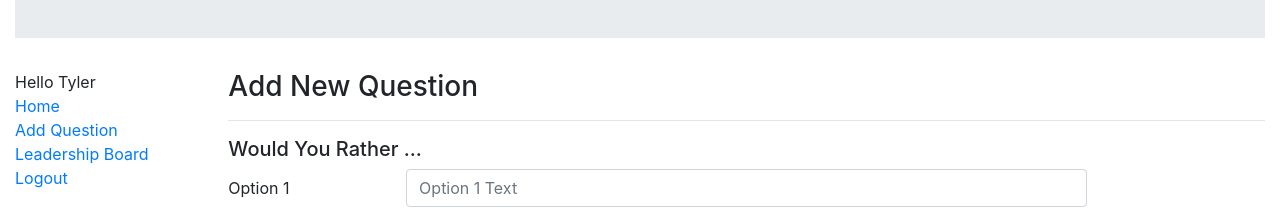
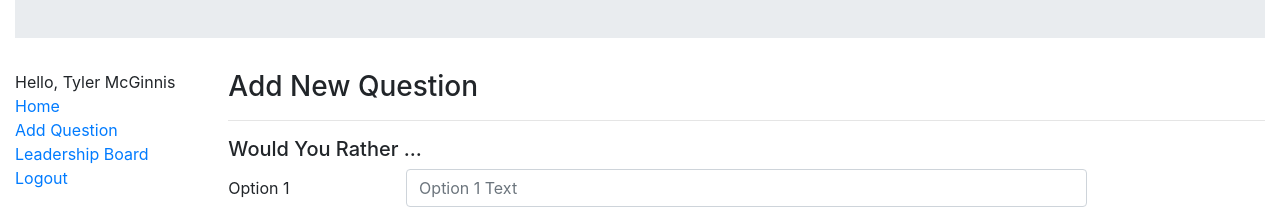
Before and after one commit to jessica-hsu/React-Nanodegree, a React (Create React App) app in the folder would-you-rather/: page /add in a window 1280 px wide. Shown: the part 186-407 px from the top of the page. Built offline with nearby package versions, Linux system fonts and the light colour scheme.

Commit message:
add full name to navbar

```diff
--- a/would-you-rather/src/components/NavBar.js
+++ b/would-you-rather/src/components/NavBar.js
@@ -5,19 +5,34 @@ import { Link, withRouter } from 'react-router-dom'
 
 class NavBar extends Component {
   render() {
-
-    const {question} = this.props;
-
+    const {displayName, authedUser} = this.props;
     return (
         <Nav defaultActiveKey="/home" className="flex-column">
-            <Nav>Hello Tyler</Nav>
+            <Nav>Hello, {displayName}</Nav>
             <Link to="/home"><Nav>Home</Nav></Link>
             <Link to="/add"><Nav>Add Question</Nav></Link>
             <Link to="/leadership"><Nav>Leadership Board</Nav></Link>
-            <Link to="/"><Nav>Logout</Nav></Link>
+            {
+              authedUser ?
+              <Link to="/"><Nav>Logout</Nav></Link> : ''
+            }
         </Nav>
     )
   }
 }
 
-export default withRouter(connect()(NavBar))
+function mapStateToProps ({authedUser, users}) {
+  console.log('NAVBAR', authedUser);
+  let displayName = "Stranger";
+  if (authedUser) {
+    displayName = users[authedUser].name;
+  }
+  console.log('NAVBAR', users);
+  return {
+    displayName,
+    authedUser,
+    users
+  }
+}
+
+export default withRouter(connect(mapStateToProps)(NavBar))
```
